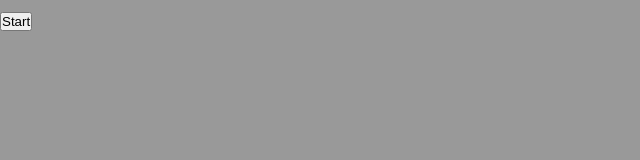
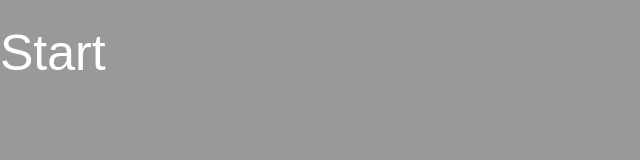
Before and after one commit to Errforx/Camera123, a plain HTML site: page index.html in a window 1280 px wide. Shown: the whole page, without its empty margins (0-640 px from the left). Drawn offline with Linux system fonts and the light colour scheme.

Commit message:
Update style.css

```diff
--- a/style.css
+++ b/style.css
@@ -12,7 +12,8 @@ body {
 }
 
 h1,
-p {
+p,
+button {
     position: relative;
     color: white;
     text-align: center;
@@ -20,3 +21,10 @@ p {
     align-items: center;
     margin-top: 12px;
 }
+
+button {
+    background-color: transparent;
+    outline: none;
+    border: none;
+    font-size: 50px;
+}
```
